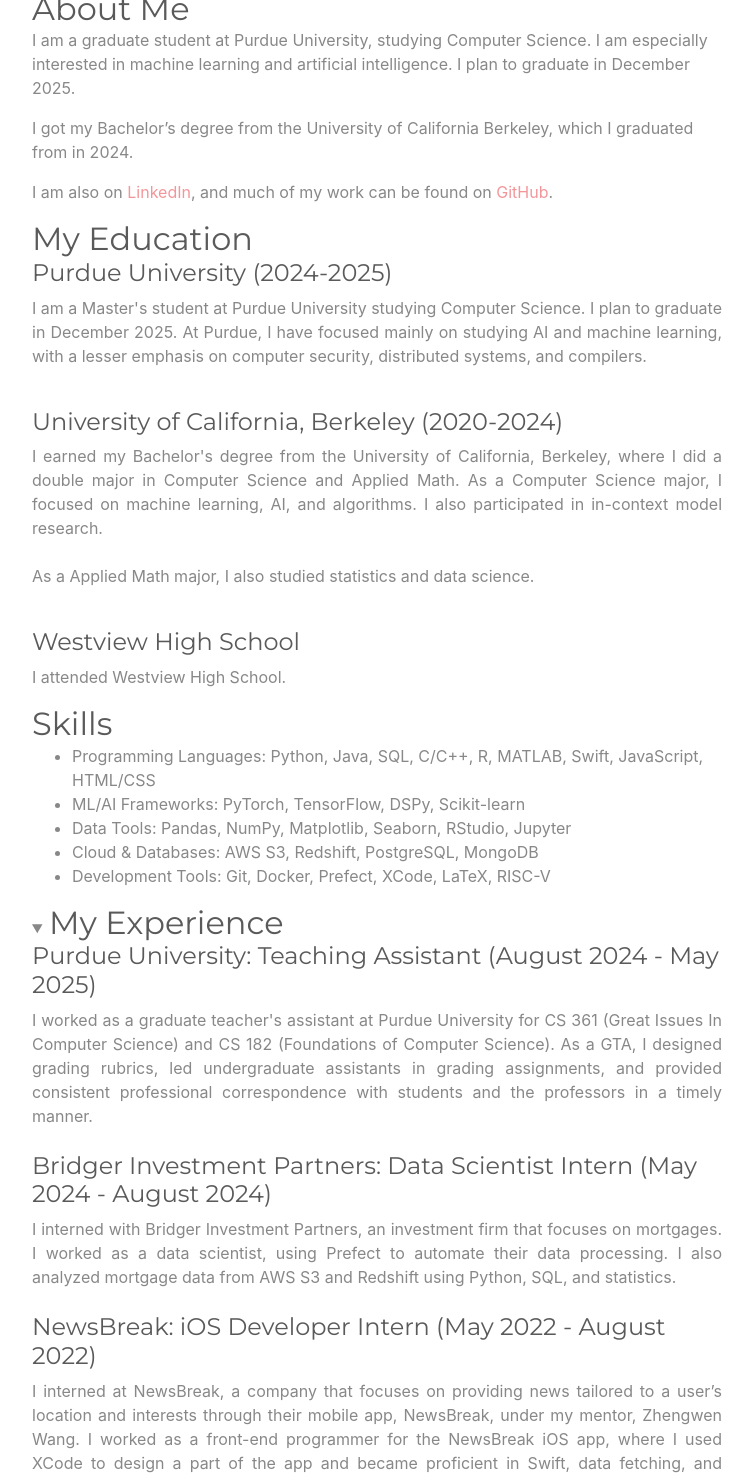
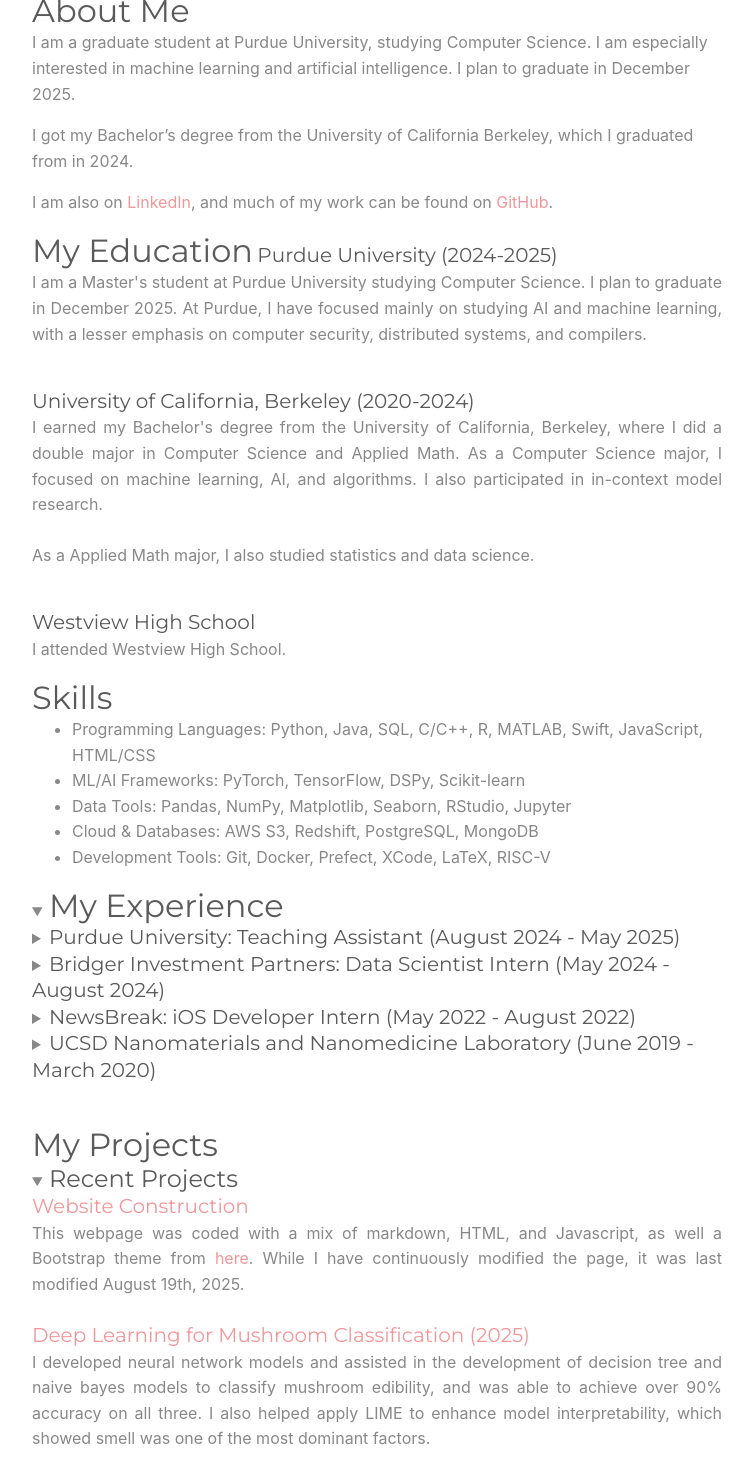
Before and after one commit to DerrickhSun/DerrickhSun.github.io, a Jekyll site: the page built from index.md, in a window 1280 px wide, cut to the strip 411-1889 px from the top of the page. Shown: the whole strip, without its empty margins (263-1016 px from the left). Built offline with Jekyll 4.4.1, drawn with Linux system fonts in a browser that asks for light colours; some of the changed lines change nothing that is shown; some of the changed text lies outside the part shown.

Commit message:
testing font changes

```diff
--- a/index.md
+++ b/index.md
@@ -2,6 +2,37 @@
 layout: page
 title: Derrick Sun
 ---
+
+<style>
+  /* Global font size controls */
+  body {
+    font-size: 16px; /* Base font size for body text */
+    line-height: 1.6; /* Improved readability */
+  }
+
+  /* Heading sizes */
+  h1 { font-size: 2.5em; } /* 40px */
+  h2 { font-size: 2em; }   /* 32px */
+  h3 { font-size: 1.5em; } /* 24px */
+  h4 { font-size: 1.25em; } /* 20px */
+  h5 { font-size: 1.1em; }  /* 17.6px */
+  h6 { font-size: 1em; }    /* 16px */
+
+  /* Paragraph and list text */
+  p, li, div {
+    font-size: 1em; /* 16px - matches body */
+  }
+
+  /* Links */
+  a {
+    font-size: inherit;
+  }
+
+  /* Inline display for specific elements */
+  h2, h3, h4 {
+    display: inline;
+  }
+</style>
 
 
 <p align="center">
@@ -42,50 +73,53 @@
     </ul>
 
 <details open>
-<style>
-    h2 {
-      display: inline; /* Or display: inline-block; */
-    }
-  </style>
   <summary>
-  <h2> My Experience </h2>
-</summary>
+    <h2> My Experience </h2>
+  </summary>
 
-<h4> Purdue University: Teaching Assistant (August 2024 - May 2025)</h4>
-<div style="text-align: justify">
-I worked as a graduate teacher's assistant at Purdue University for CS 361 (Great Issues In Computer Science) and
-CS 182 (Foundations of Computer Science). As a GTA, I designed grading rubrics, led undergraduate assistants in
-grading assignments, and provided consistent professional correspondence with students and the professors in a
-timely manner.</div><br>
+  <details>
+    <summary>
+      <h4> Purdue University: Teaching Assistant (August 2024 - May 2025)</h4>
+    </summary>
+    <div style="text-align: justify">
+    I worked as a graduate teacher's assistant at Purdue University for CS 361 (Great Issues In Computer Science) and
+    CS 182 (Foundations of Computer Science). As a GTA, I designed grading rubrics, led undergraduate assistants in
+    grading assignments, and provided consistent professional correspondence with students and the professors in a
+    timely manner.</div><br>
+  </details>
 
+  <details>
+    <summary>
+      <h4> Bridger Investment Partners: Data Scientist Intern (May 2024 - August 2024)</h4>
+    </summary>
+    <div style="text-align: justify">
+    I interned with Bridger Investment Partners, an investment firm that focuses on mortgages.
+    I worked as a data scientist, using Prefect to automate their data processing.
+    I also analyzed mortgage data from AWS S3 and Redshift using Python, SQL, and statistics.</div><br>
+  </details>
 
-<h4> Bridger Investment Partners: Data Scientist Intern (May 2024 - August 2024)</h4>
-<div style="text-align: justify">
-I interned with Bridger Investment Partners, an investment firm that focuses on mortgages.
-I worked as a data scientist, using Prefect to automate their data processing.
-I also analyzed mortgage data from AWS S3 and Redshift using Python, SQL, and statistics.</div><br>
+  <details>
+    <summary>
+      <h4> NewsBreak: iOS Developer Intern (May 2022 - August 2022)</h4>
+    </summary>
+    <div style="text-align: justify">
+    I interned at NewsBreak, a company that focuses on providing news tailored to a user's
+    location and interests through their mobile app, NewsBreak, under my mentor, Zhengwen Wang. I worked as a front-end programmer for the NewsBreak iOS app, where I used XCode to design a part of the app and became proficient in Swift, data fetching, and programmatic coding in UIKit. The part I designed will be released as the discover-search page of the app.</div><br>
+  </details>
 
-
-<h4> NewsBreak: iOS Developer Intern (May 2022 - August 2022)</h4>
-<div style="text-align: justify">
-I interned at NewsBreak, a company that focuses on providing news tailored to a user’s
-location and interests through their mobile app, NewsBreak, under my mentor, Zhengwen Wang. I worked as a front-end programmer for the NewsBreak iOS app, where I used XCode to design a part of the app and became proficient in Swift, data fetching, and programmatic coding in UIKit. The part I designed will be released as the discover-search page of the app.</div><br>
-
-
-<h4> UCSD Nanomaterials and Nanomedicine Laboratory (June 2019 - March 2020) </h4>
-<div style="text-align: justify">
-I interned at UCSD as a Research Analyst Intern. I implemented modern cell membrane coating technology, including cell counting, pating, culturing, and membrane derivation procedures. I made use of lab equipment such as autoclaves and pipettes. Our results were published in an academic journal: "<a href="https://doi.org/10.1002/btm2.10187">Cartilage-targeting ultrasmall lipid-polymer hybrid nanoparticles for the prevention of cartilage degradation</a>," <i>Bioengineering & Translational Medicine, 2021; 6; e10187.</i></div><br>
+  <details>
+    <summary>
+      <h4> UCSD Nanomaterials and Nanomedicine Laboratory (June 2019 - March 2020) </h4>
+    </summary>
+    <div style="text-align: justify">
+    I interned at UCSD as a Research Analyst Intern. I implemented modern cell membrane coating technology, including cell counting, pating, culturing, and membrane derivation procedures. I made use of lab equipment such as autoclaves and pipettes. Our results were published in an academic journal: "<a href="https://doi.org/10.1002/btm2.10187">Cartilage-targeting ultrasmall lipid-polymer hybrid nanoparticles for the prevention of cartilage degradation</a>," <i>Bioengineering & Translational Medicine, 2021; 6; e10187.</i></div><br>
+  </details>
 </details>
 <br>
 
 ## My Projects
 
 <details open>
-  <style>
-    h3 {
-      display: inline; /* Or display: inline-block; */
-    }
-  </style>
   <summary><h3>Recent Projects</h3>
   </summary>
 
```
